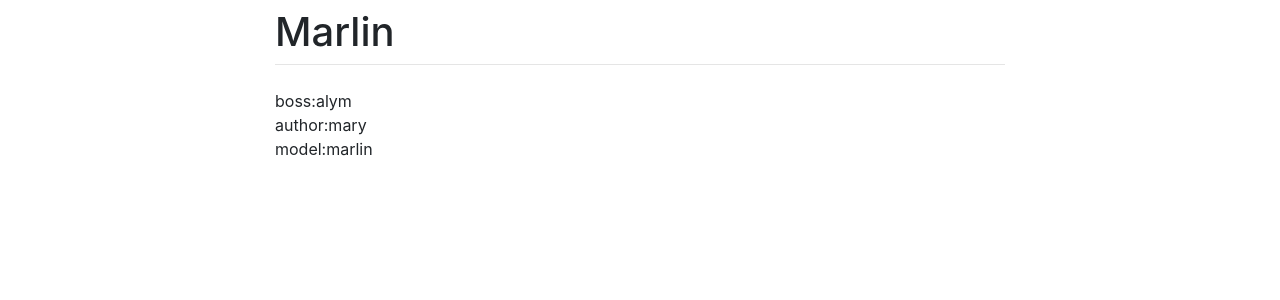
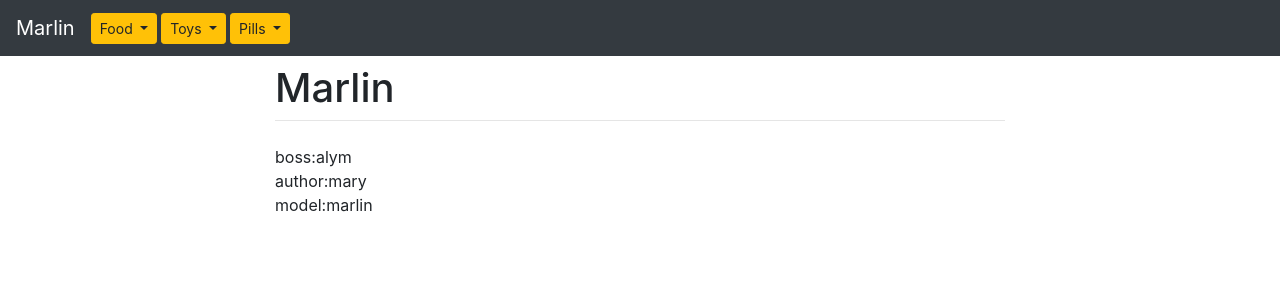
Before and after one commit to AlymAbd/Marlin, a Django app: page /about/ in a window 1280 px wide. Shown: the top 300 px of the page. Run offline with Django 3.2, Linux system fonts and the light colour scheme; parts of the project's set-up code (start-up, migrations or seed data) failed here and were passed over; some libraries are stand-ins or nearby versions.

Commit message:
created navbar

```diff
--- a/orders/urls.py
+++ b/orders/urls.py
@@ -1,5 +1,4 @@
 from django.urls import path
-from . import views
 
 urlpatterns = [
 
--- a/templates/base.html
+++ b/templates/base.html
@@ -3,10 +3,52 @@
   <head>
     <meta charset="utf-8">
     <meta name="viewport" content="width=device-width, initial-scale=1, shrink-to-fit=no">
+    <script src="https://code.jquery.com/jquery-3.5.1.slim.min.js" integrity="sha384-DfXdz2htPH0lsSSs5nCTpuj/zy4C+OGpamoFVy38MVBnE+IbbVYUew+OrCXaRkfj" crossorigin="anonymous"></script>
+    <script src="https://cdn.jsdelivr.net/npm/bootstrap@4.5.3/dist/js/bootstrap.bundle.min.js" integrity="sha384-ho+j7jyWK8fNQe+A12Hb8AhRq26LrZ/JpcUGGOn+Y7RsweNrtN/tE3MoK7ZeZDyx" crossorigin="anonymous"></script>
     <link rel="stylesheet" href="https://stackpath.bootstrapcdn.com/bootstrap/4.1.3/css/bootstrap.min.css" integrity="sha384-MCw98/SFnGE8fJT3GXwEOngsV7Zt27NXFoaoApmYm81iuXoPkFOJwJ8ERdknLPMO" crossorigin="anonymous">
     <title>Marlin</title>
   </head>
   <body>
+    <nav class="navbar navbar-expand-lg navbar-dark bg-dark">
+      <a class="navbar-brand" href="/">Marlin</a>
+      <button class="navbar-toggler" type="button" data-toggle="collapse" data-target="#navbarNavDropdown" aria-controls="navbarNavDropdown" aria-expanded="false" aria-label="Toggle navigation">
+        <span class="navbar-toggler-icon"></span>
+      </button>
+      <div class="collapse navbar-collapse" id="navbarNavDropdown">
+        <ul class="navbar-nav">
+          <div class="dropdown">
+            <button class="btn btn-warning dropdown-toggle btn-sm" type="button" id="dropdownMenuButton" data-toggle="dropdown" aria-haspopup="true" aria-expanded="false">
+              Food
+            </button>
+            <div class="dropdown-menu" aria-labelledby="dropdownMenuButton">
+              <a class="dropdown-item" href="#">Action</a>
+              <a class="dropdown-item" href="#">Another action</a>
+              <a class="dropdown-item" href="#">Something else here</a>
+            </div>
+          </div>
+          <div class="dropdown ml-1">
+            <button class="btn btn-warning dropdown-toggle btn-sm" type="button" id="dropdownMenuButton" data-toggle="dropdown" aria-haspopup="true" aria-expanded="false">
+              Toys
+            </button>
+            <div class="dropdown-menu" aria-labelledby="dropdownMenuButton">
+              <a class="dropdown-item" href="#">Action</a>
+              <a class="dropdown-item" href="#">Another action</a>
+              <a class="dropdown-item" href="#">Something else here</a>
+            </div>
+          </div>
+          <div class="dropdown ml-1">
+            <button class="btn btn-warning dropdown-toggle btn-sm" type="button" id="dropdownMenuButton" data-toggle="dropdown" aria-haspopup="true" aria-expanded="false">
+              Pills
+            </button>
+            <div class="dropdown-menu" aria-labelledby="dropdownMenuButton">
+              <a class="dropdown-item" href="#">Action</a>
+              <a class="dropdown-item" href="#">Another action</a>
+              <a class="dropdown-item" href="#">Something else here</a>
+            </div>
+          </div>
+        </ul>
+      </div>
+    </nav>
     <div class="container">
       <div class="row justify-content-center">
         <div class="col-8">
```
